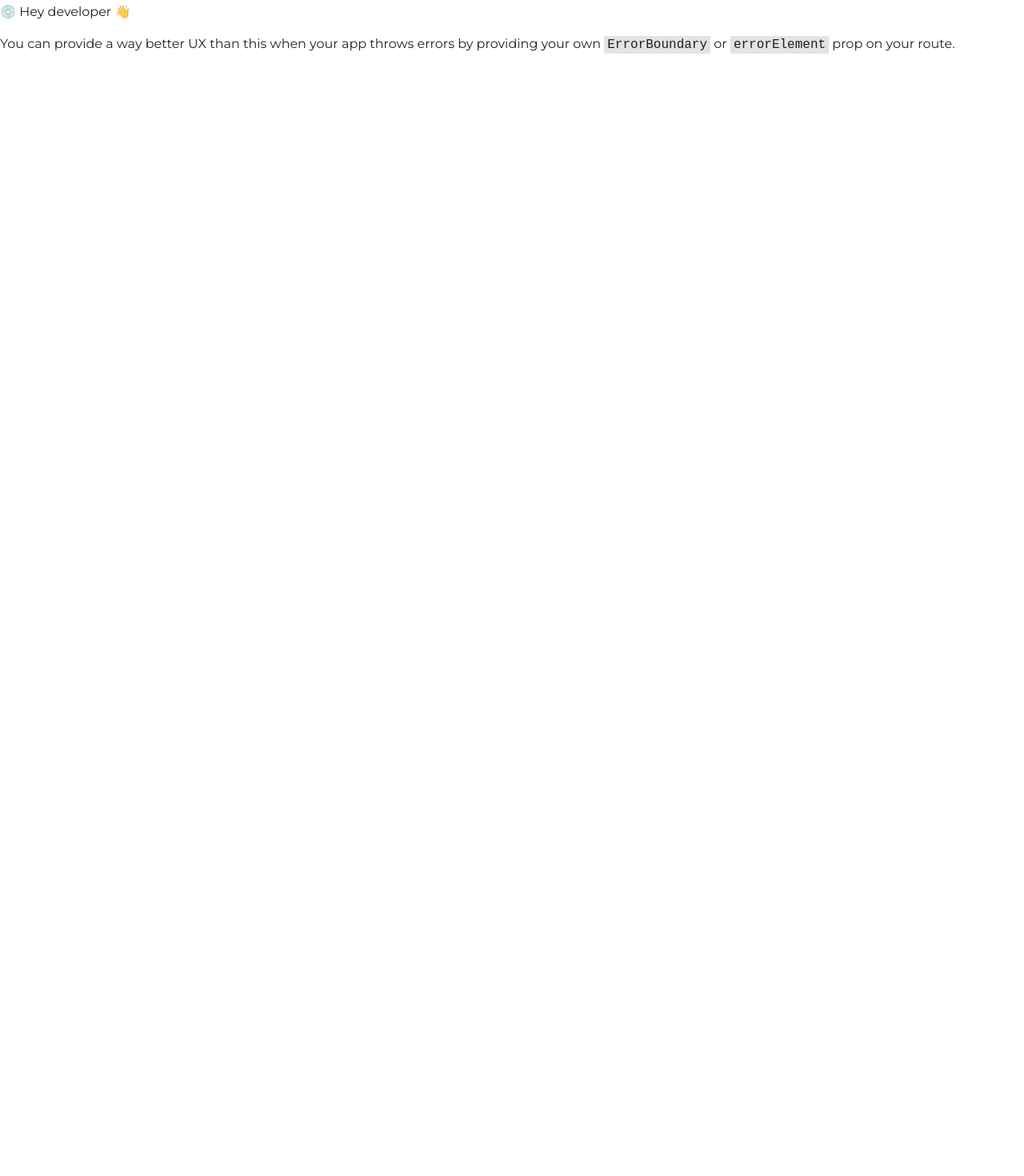
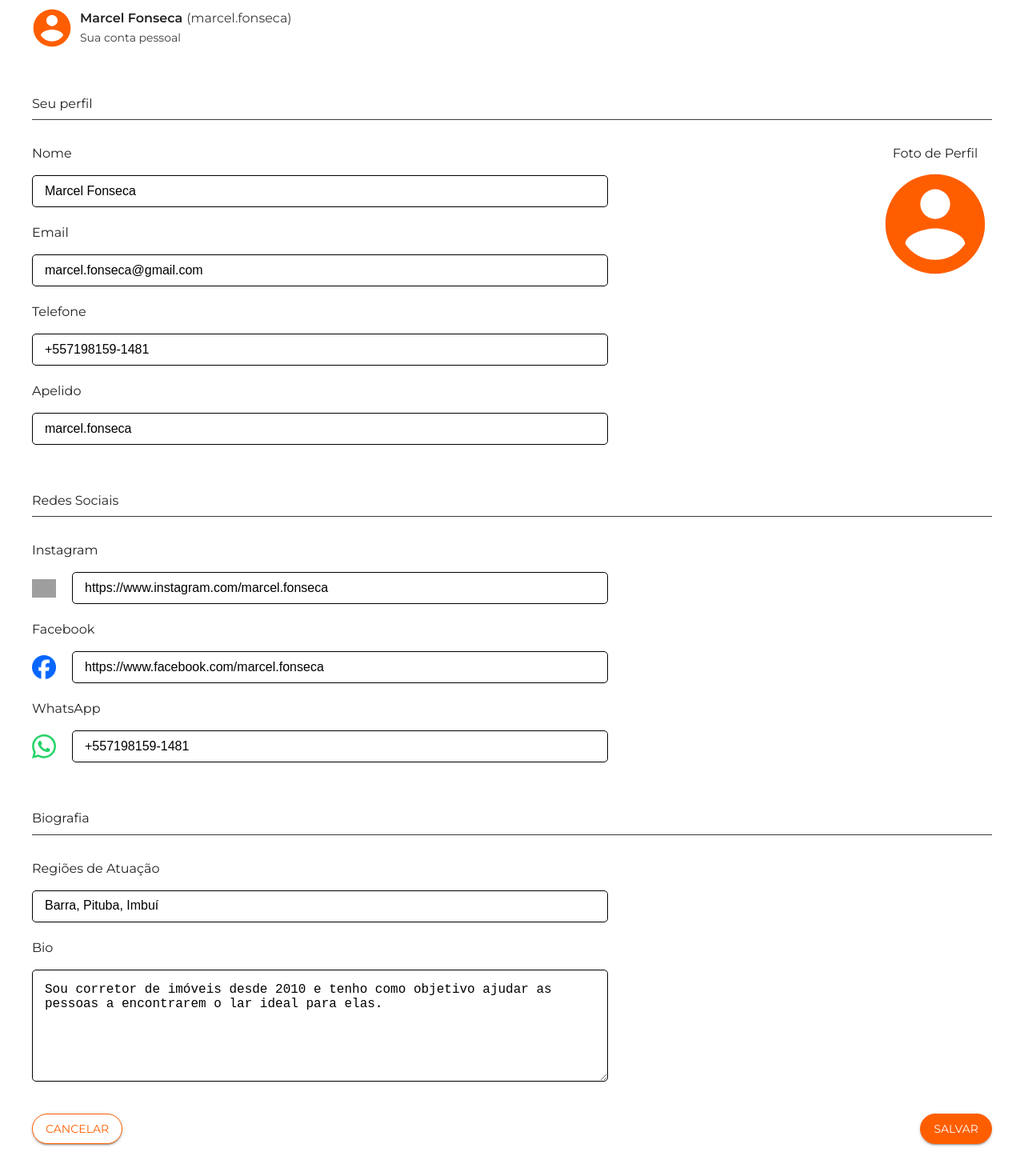
Before and after one commit to daniellima0/corretores-online, a React (Vite) app in the folder frontend/: page /settings in a window 1280 px wide. Before the commit this address had no page. Shown: the part 120-1590 px from the top of the page at 80% size. Before the commit the page ends 800 px from the top, so only its background shows below. Built offline with nearby package versions, Linux system fonts and the light colour scheme; grey boxes are pictures that could not be loaded.

Commit message:
feat: create settings page

```diff
--- a/frontend/src/App.tsx
+++ b/frontend/src/App.tsx
@@ -1,6 +1,7 @@
 import { createBrowserRouter, RouterProvider } from "react-router-dom";
 import LandingPage from "./pages/LandingPage";
 import RealtorProfile from "./pages/RealtorProfile";
+import Settings from "./pages/Settings";
 
 const router = createBrowserRouter([
   {
@@ -11,6 +12,10 @@ const router = createBrowserRouter([
     path: "/realtor-profile",
     element: <RealtorProfile />,
   },
+  {
+    path: "/settings",
+    element: <Settings />,
+  },
 ]);
 
 function App() {
--- a/frontend/src/components/RoundedButton.tsx
+++ b/frontend/src/components/RoundedButton.tsx
@@ -1,23 +1,48 @@
-import { styled } from "@mui/material/styles";
+import styled from "@emotion/styled";
 import Button from "@mui/material/Button";
 
-const Container = styled(Button)`
-    width: fit-content;
-    align-self: center;
-    border-radius: 20px;
-    background-color: ${({ theme }) => theme.customPallete.costumer};
-`;
+const Container = styled(Button, {
+  // This shouldForwardProp is needed to prevent emotion from passing the buttonColor and invertColor props to the DOM element as attributes
+  shouldForwardProp: (prop) => prop !== "buttonColor" && prop !== "invertColor",
+})<{
+  buttonColor: string;
+  invertColor: boolean;
+}>(
+  {
+    width: "fit-content",
+    alignSelf: "center",
+    borderRadius: "20px",
+  },
+  (props) => ({
+    backgroundColor: props.invertColor ? "white" : props.buttonColor,
+    border: `1px solid ${props.buttonColor}`,
+    color: props.invertColor ? props.buttonColor : "white",
+    ":hover": {
+      backgroundColor: props.invertColor ? "white" : props.buttonColor,
+      border: `1px solid ${props.buttonColor}`,
+      color: props.invertColor ? props.buttonColor : "white",
+    },
+  })
+);
 
 interface RoundedButtonProps {
-    onClick?: () => void;
+  onClick?: () => void;
+  children?: string;
+  buttonColor?: string;
+  invertColor?: boolean;
 }
 
 const RoundedButton: React.FC<RoundedButtonProps> = (props) => {
-    return (
-        <Container onClick={props.onClick} variant="contained">
-            Quero entrar em contato
-        </Container>
-    );
+  return (
+    <Container
+      buttonColor={props.buttonColor || "#000"}
+      invertColor={props.invertColor || false}
+      onClick={props.onClick}
+      variant="contained"
+    >
+      {props.children}
+    </Container>
+  );
 };
 
 export default RoundedButton;
--- a/frontend/src/pages/RealtorProfile/components/RealtorInfo.tsx
+++ b/frontend/src/pages/RealtorProfile/components/RealtorInfo.tsx
@@ -144,9 +144,7 @@ const RealtorInfo = () => {
           </Header>
           <RegionsInfo>
             <RegionsTitle variant="h2">Regiōes</RegionsTitle>
-                        <RegionsList variant="body1">
-                            {realtor.regionsList}
-                        </RegionsList>
+            <RegionsList variant="body1">{realtor.regionsList}</RegionsList>
           </RegionsInfo>
           <SocialMediaInfoWrapper>
             <SocialMediaInfo />
@@ -157,7 +155,9 @@ const RealtorInfo = () => {
         <AboutMeTitle variant="h2">Sobre Mim</AboutMeTitle>
         <Description variant="body1">{realtor.description}</Description>
       </SecondSection>
-            <RoundedButton onClick={handleClick} />
+      <RoundedButton onClick={handleClick}>
+        Quero entrar em contato
+      </RoundedButton>
     </Container>
   );
 };
--- /dev/null
+++ b/frontend/src/pages/Settings/components/Content.tsx
@@ -0,0 +1,201 @@
+import { styled } from "@mui/material/styles/";
+import { Typography } from "@mui/material";
+import { useTheme } from "@mui/material/styles";
+import ProfilePicture from "../../../components/ProfilePicture";
+import RoundedButton from "../../../components/RoundedButton";
+import InputGroup from "./InputGroup";
+import ProfilePictureWithButton from "../../../components/ProfilePictureWithButton";
+
+const Container = styled("div")`
+  display: flex;
+  flex-direction: column;
+  gap: 40px;
+  padding: 0 40px;
+`;
+
+const UserInfo = styled("div")`
+  margin-top: 40px;
+  display: grid;
+  grid-template-columns: 1fr 5fr;
+  grid-template-rows: 1fr 1fr;
+  width: 360px;
+  align-items: center;
+`;
+
+const ProfilePictureWrapper = styled("div")`
+  grid-row: span 2;
+  display: flex;
+  align-items: center;
+`;
+
+const NameWrapper = styled("div")`
+  display: flex;
+  gap: 5px;
+`;
+
+const Name = styled(Typography)`
+  font-family: ${(props) => props.theme.customTypography.semiBold};
+`;
+
+const Username = styled(Typography)`
+  color: ${(props) => props.theme.customPallete.grey};
+`;
+
+const Description = styled(Typography)`
+  grid-column: 2/2;
+  color: ${(props) => props.theme.customPallete.grey};
+`;
+
+const Section = styled("section")`
+  margin-top: 20px;
+`;
+
+const SectionTitle = styled(Typography)`
+  font-size: 1rem;
+  border-bottom: 1px solid ${(props) => props.theme.customPallete.grey};
+  padding-bottom: 10px;
+  margin-bottom: 30px;
+`;
+
+const SectionContentWrapper = styled("div")`
+  display: flex;
+  justify-content: space-between;
+`;
+
+const InputGroupWrapper = styled("div")`
+  display: flex;
+  flex-direction: column;
+  gap: 20px;
+  width: 60%;
+`;
+
+const ProfilePictureWithButtonWrapper = styled("div")`
+  display: flex;
+  flex-direction: column;
+  gap: 10px;
+  align-items: center;
+`;
+
+const ProfilePictureWithButtonDescription = styled(Typography)``;
+
+const ButtonGroup = styled("div")`
+  display: flex;
+  justify-content: space-between;
+`;
+
+const CancelButton = styled(RoundedButton)``;
+
+const SaveButton = styled(RoundedButton)``;
+
+const Content = () => {
+  const theme = useTheme();
+
+  return (
+    <Container>
+      <UserInfo>
+        <ProfilePictureWrapper>
+          <ProfilePicture width="50px" />
+        </ProfilePictureWrapper>
+        <NameWrapper>
+          <Name variant="body1">Marcel Fonseca</Name>
+          <Username variant="body1">(marcel.fonseca)</Username>
+        </NameWrapper>
+        <Description variant="body2">Sua conta pessoal</Description>
+      </UserInfo>
+      <Section>
+        <SectionTitle variant="h2">Seu perfil</SectionTitle>
+        <SectionContentWrapper>
+          <InputGroupWrapper>
+            <InputGroup
+              label="Nome"
+              name="name"
+              type="text"
+              defaultValue="Marcel Fonseca"
+            />
+            <InputGroup
+              label="Email"
+              name="email"
+              type="text"
+              defaultValue="marcel.fonseca@gmail.com"
+            />
+            <InputGroup
+              label="Telefone"
+              name="telefone"
+              type="text"
+              defaultValue="+557198159-1481"
+            />
+            <InputGroup
+              label="Apelido"
+              name="apelido"
+              type="text"
+              defaultValue="marcel.fonseca"
+            />
+          </InputGroupWrapper>
+          <ProfilePictureWithButtonWrapper>
+            <ProfilePictureWithButtonDescription variant="body1">
+              Foto de Perfil
+            </ProfilePictureWithButtonDescription>
+            <ProfilePictureWithButton width="130px" />
+          </ProfilePictureWithButtonWrapper>
+        </SectionContentWrapper>
+      </Section>
+      <Section>
+        <SectionTitle variant="h2">Redes Sociais</SectionTitle>
+        <InputGroupWrapper>
+          <InputGroup
+            label="Instagram"
+            name="instagram"
+            type="text"
+            defaultValue="https://www.instagram.com/marcel.fonseca"
+            icon="/public/instagram.svg"
+          />
+          <InputGroup
+            label="Facebook"
+            name="facebook"
+            type="text"
+            defaultValue="https://www.facebook.com/marcel.fonseca"
+            icon="/public/facebook.png"
+          />
+          <InputGroup
+            label="WhatsApp"
+            name="whatsapp"
+            type="text"
+            defaultValue="+557198159-1481"
+            icon="/public/whatsapp.svg"
+          />
+        </InputGroupWrapper>
+      </Section>
+      <Section>
+        <SectionTitle variant="h2">Biografia</SectionTitle>
+        <InputGroupWrapper>
+          <InputGroup
+            label="Regiões de Atuação"
+            name="regioes-de-atuacao"
+            type="text"
+            defaultValue="Barra, Pituba, Imbuí"
+          />
+          <InputGroup
+            label="Bio"
+            name="bio"
+            type="text"
+            defaultValue="Sou corretor de imóveis desde 2010 e tenho como objetivo ajudar as pessoas a encontrarem o lar ideal para elas."
+            isTextField={true}
+          />
+        </InputGroupWrapper>
+      </Section>
+      <ButtonGroup>
+        <CancelButton
+          buttonColor={theme.customPallete.costumer}
+          invertColor={true}
+        >
+          Cancelar
+        </CancelButton>
+        <SaveButton buttonColor={theme.customPallete.costumer}>
+          Salvar
+        </SaveButton>
+      </ButtonGroup>
+    </Container>
+  );
+};
+
+export default Content;
--- /dev/null
+++ b/frontend/src/pages/Settings/components/InputGroup.tsx
@@ -0,0 +1,60 @@
+import { styled } from "@mui/material/styles/";
+
+const Container = styled("div")`
+  display: flex;
+  flex-direction: column;
+  gap: 15px;
+`;
+
+const Label = styled("label")``;
+
+const InputWrapper = styled("div")`
+  display: flex;
+  align-items: center;
+  gap: 20px;
+`;
+
+const Icon = styled("img")`
+  width: 30px;
+`;
+
+const Input = styled("input")<{
+  isTextField?: string;
+}>`
+  height: ${(props) => (props.isTextField === "true" ? "140px" : "40px")};
+  padding-top: ${(props) => (props.isTextField === "true" ? "15px" : "0px")};
+  padding-left: 15px;
+  border-radius: 5px;
+  border: 1px solid #000;
+  font-size: 1rem;
+  width: 100%;
+`;
+
+interface InputGroupProps {
+  label?: string;
+  name?: string;
+  type?: string;
+  defaultValue?: string;
+  icon?: string;
+  isTextField?: boolean;
+}
+
+const InputGroup: React.FC<InputGroupProps> = (props) => {
+  return (
+    <Container>
+      <Label htmlFor={props.name}>{props.label}</Label>
+      <InputWrapper>
+        {props.icon && <Icon src={props.icon} />}
+        <Input
+          type={props.type}
+          id={props.name}
+          defaultValue={props.defaultValue}
+          as={props.isTextField ? "textarea" : "input"}
+          isTextField={props.isTextField ? "true" : "false"}
+        />
+      </InputWrapper>
+    </Container>
+  );
+};
+
+export default InputGroup;
--- /dev/null
+++ b/frontend/src/pages/Settings/index.tsx
@@ -0,0 +1,15 @@
+import Navbar from "../../components/Navbar";
+import Footer from "../../components/Footer";
+import Content from "./components/Content";
+
+const Settings = () => {
+  return (
+    <>
+      <Navbar />
+      <Content />
+      <Footer />
+    </>
+  );
+};
+
+export default Settings;
```
Lines whose indentation alone changed are shown as unchanged.
